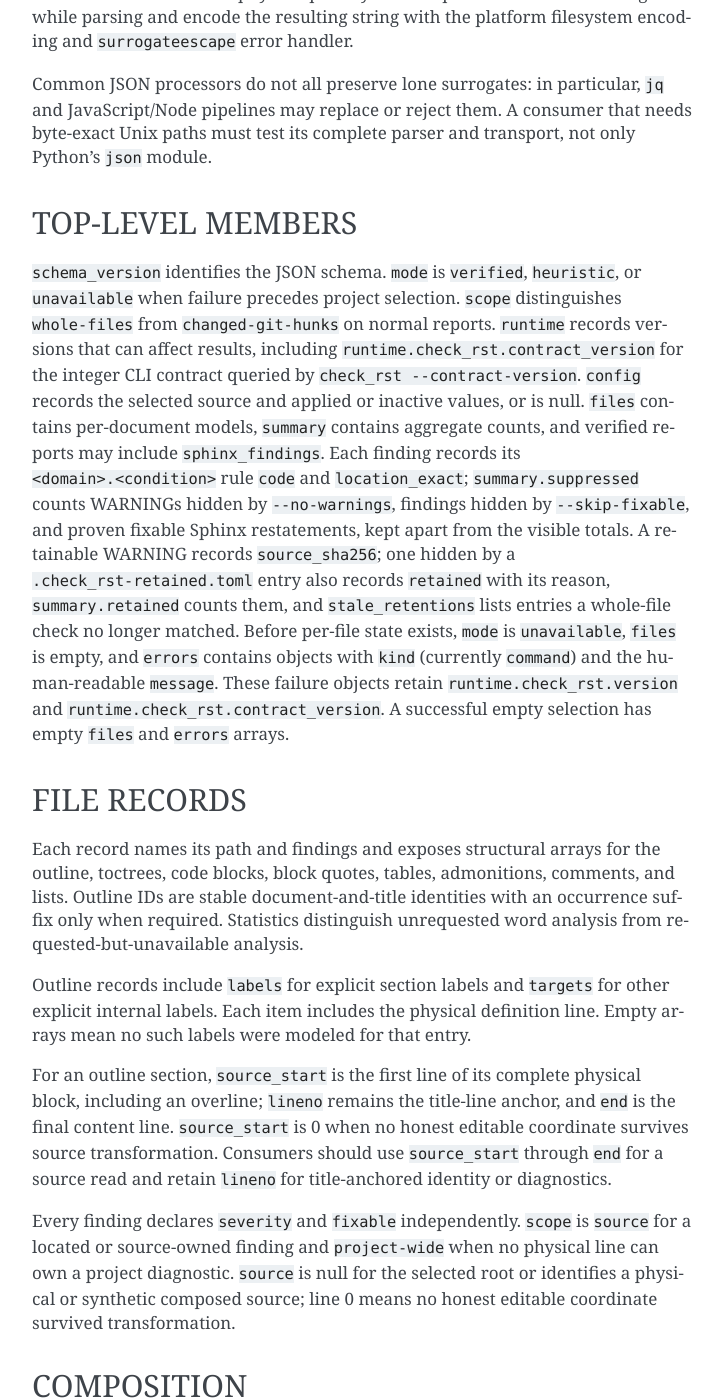
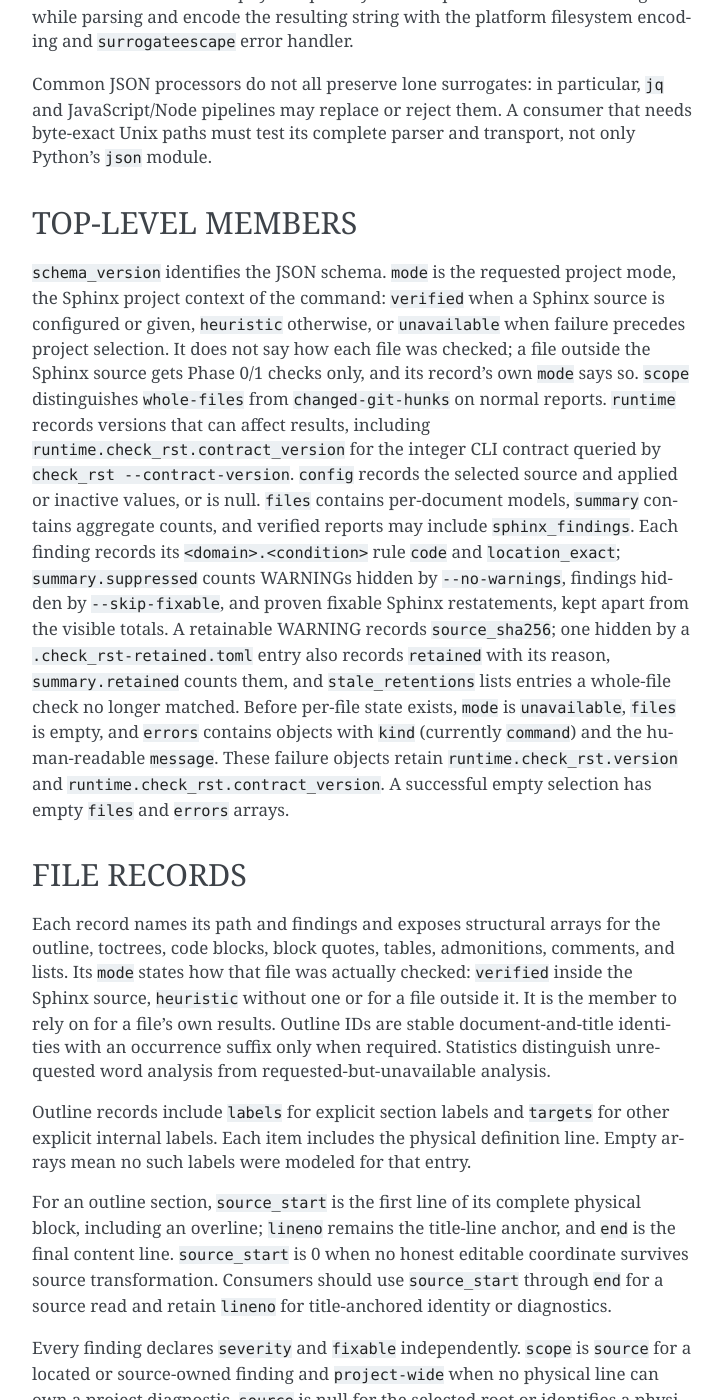
Before and after one commit to dememax/check_rst, a Sphinx documentation site: the page built from docs/man/check_rst-json.rst, in a window 1280 px wide and 1400 px high, scrolled down 496 px. Shown: the whole window, without its empty margins (388-1110 px from the left). Built offline with Sphinx 7.4.7, drawn with Linux system fonts in a browser that asks for light colours.

Commit message:
docs: define the top-level and per-file JSON mode members
With --sphinx-src docs, a check of a file outside docs reports top-level
"mode": "verified" while the file's own record says "heuristic" (CR-33, from
the 2026-10-05 evaluation, item 11). json(5) listed the top-level values but
defined neither member, so a consumer could read the top-level value as the
file's checking mode.

Keep both values; changing the top-level one would change the meaning of an
existing member. json(5) now defines the top-level mode as the requested
project mode, the Sphinx project context of the command, and documents the
per-file mode as how that file was actually checked and the member to rely
on for its results.

Validation: the repository's RST check/fix/check loop is clean.

Co-Authored-By: Claude Opus 5.5 <noreply@anthropic.com>

```diff
--- a/docs/man/check_rst-json.rst
+++ b/docs/man/check_rst-json.rst
@@ -37,8 +37,12 @@ not only Python's ``json`` module.
 TOP-LEVEL MEMBERS
 *******************
 
-``schema_version`` identifies the JSON schema.  ``mode`` is ``verified``,
-``heuristic``, or ``unavailable`` when failure precedes project selection.
+``schema_version`` identifies the JSON schema.  ``mode`` is the requested
+project mode, the Sphinx project context of the command: ``verified`` when a
+Sphinx source is configured or given, ``heuristic`` otherwise, or
+``unavailable`` when failure precedes project selection.  It does not say how
+each file was checked; a file outside the Sphinx source gets Phase 0/1 checks
+only, and its record's own ``mode`` says so.
 ``scope`` distinguishes ``whole-files`` from ``changed-git-hunks`` on normal
 reports.  ``runtime`` records versions that can affect results, including
 ``runtime.check_rst.contract_version`` for the integer CLI contract queried by
@@ -65,7 +69,9 @@ FILE RECORDS
 
 Each record names its path and findings and exposes structural arrays for the
 outline, toctrees, code blocks, block quotes, tables, admonitions, comments,
-and lists.  Outline IDs are stable document-and-title identities with an
+and lists.  Its ``mode`` states how that file was actually checked:
+``verified`` inside the Sphinx source, ``heuristic`` without one or for a file
+outside it.  It is the member to rely on for a file's own results.  Outline IDs are stable document-and-title identities with an
 occurrence suffix only when required.  Statistics distinguish unrequested
 word analysis from requested-but-unavailable analysis.
 
```
